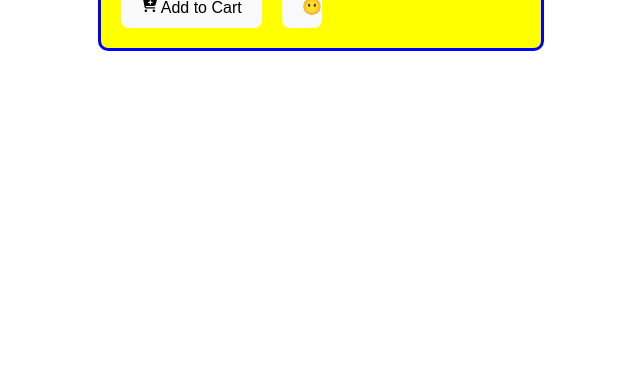
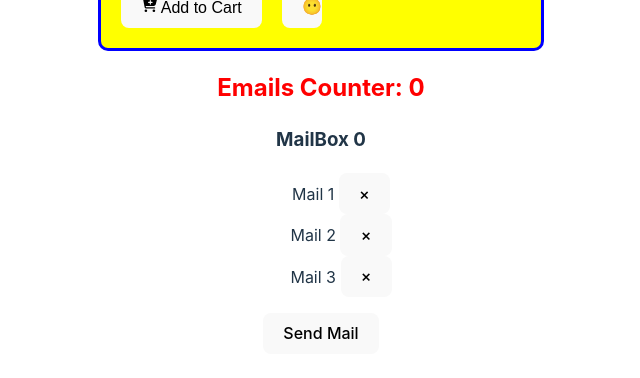
Before and after one commit to ViktoriiaOlex/tutorial-react-1, a React (Vite) app: page / in a window 1280 px wide. Shown: the part 1887-2265 px from the top of the page, without its empty margins (319-959 px from the left). Before the commit the page ends 1970 px from the top, so only its background shows below. Built offline with nearby package versions, Linux system fonts and the light colour scheme.

Commit message:
add mailbox

```diff
--- a/index.html
+++ b/index.html
@@ -4,7 +4,7 @@
     <meta charset="UTF-8" />
     <link rel="icon" type="image/svg+xml" href="/vite.svg" />
     <meta name="viewport" content="width=device-width, initial-scale=1.0" />
-    <title>Tutorial React 1</title>
+    <title>Tutorial React Product cards</title>
   </head>
   <body>
     <div id="root"></div>
--- a/src/App.jsx
+++ b/src/App.jsx
@@ -1,6 +1,9 @@
 import ProductCard from './Components/ProductCard/ProductCard';
 
+import MailBox from './Components/MailBox/MailBox';
+
 import "./App.css";
+import { useState } from 'react';
 
 const productData = [
   {
@@ -33,6 +36,19 @@ const productData = [
 ];
 
 function App() {
+  const [counter, setCounter] = useState(0);
+  // let counter = 0;
+
+  const onLogEmail = () => {
+    console.log("Email was sent");
+    setCounter(counter + 1);
+    // counter = counter +1;
+  }
+
+  const handleDelete = (mailId) => {
+    console.log("mailId: ", mailId);
+    }
+
   return (
     <div>
       {productData.map((item => {
@@ -75,7 +91,8 @@ const isPromotional = item.quantity <= 2;
       hasDiscount={true}
       description="Tacom cu pui si legume prajita si castraveti marinati"/>
     */}
-
+<h2 style={{color: "red"}}>Emails Counter: {counter} </h2>
+<MailBox emailCounter={counter} onLogEmail={onLogEmail} onDeleteEmail={handleDelete}/>
 
     </div>
   );
--- /dev/null
+++ b/src/Components/MailBox/MailBox.jsx
@@ -0,0 +1,26 @@
+const MailBox = ({onLogEmail, onDeleteEmail, emailCounter}) => {
+
+    // const handleClick = (event) => {
+    //     console.log(event);
+    // }
+// const handleDelete = (mailId) => {
+// console.log("mailId: ", mailId);
+// }
+    return (
+        <div>
+            <h3>MailBox <b>{emailCounter}</b></h3>
+            <ul>
+                <li>Mail 1 <button onClick={() => onDeleteEmail(1)}>&times;</button></li>
+                <li>Mail 2 <button onClick={() => onDeleteEmail(2)}>&times;</button></li>
+                <li>Mail 3 <button onClick={() => onDeleteEmail(3)}>&times;</button></li>
+            </ul>
+            {/* <button onClick={handleClick} */}
+            <button onClick={onLogEmail}
+                type="button">
+                Send Mail
+            </button>
+        </div>
+    );
+};
+
+export default MailBox;
--- a/src/Components/ProductCard/ProductCard.module.css
+++ b/src/Components/ProductCard/ProductCard.module.css
@@ -5,10 +5,6 @@
     border-radius: 10px;
     padding: 20px 20px;
     font-family: sans-serif;
-  }
-
-  .card2 {
-    padding: 10px 10px;
   }
 
   .card.cardPromotional {
--- a/src/index.css
+++ b/src/index.css
@@ -68,3 +68,7 @@ button:focus-visible {
     background-color: #f9f9f9;
   }
 }
+
+ul {
+  list-style-type: none;
+}
```
Also changed, not shown: src/Components/MailBox.jsx (deleted).
